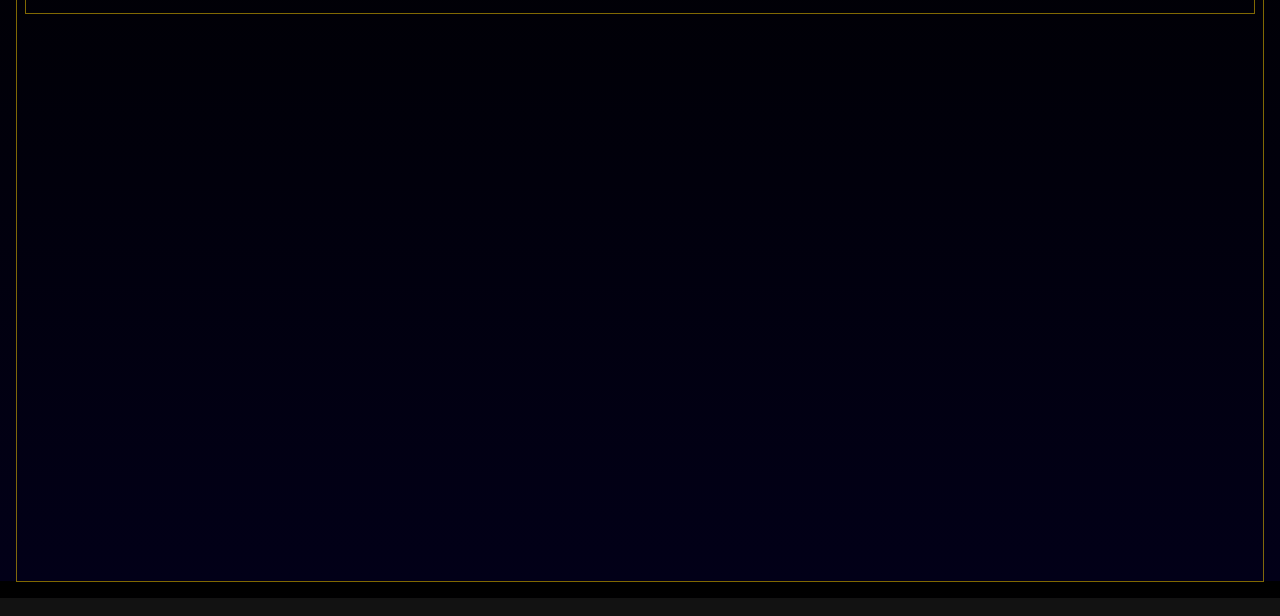
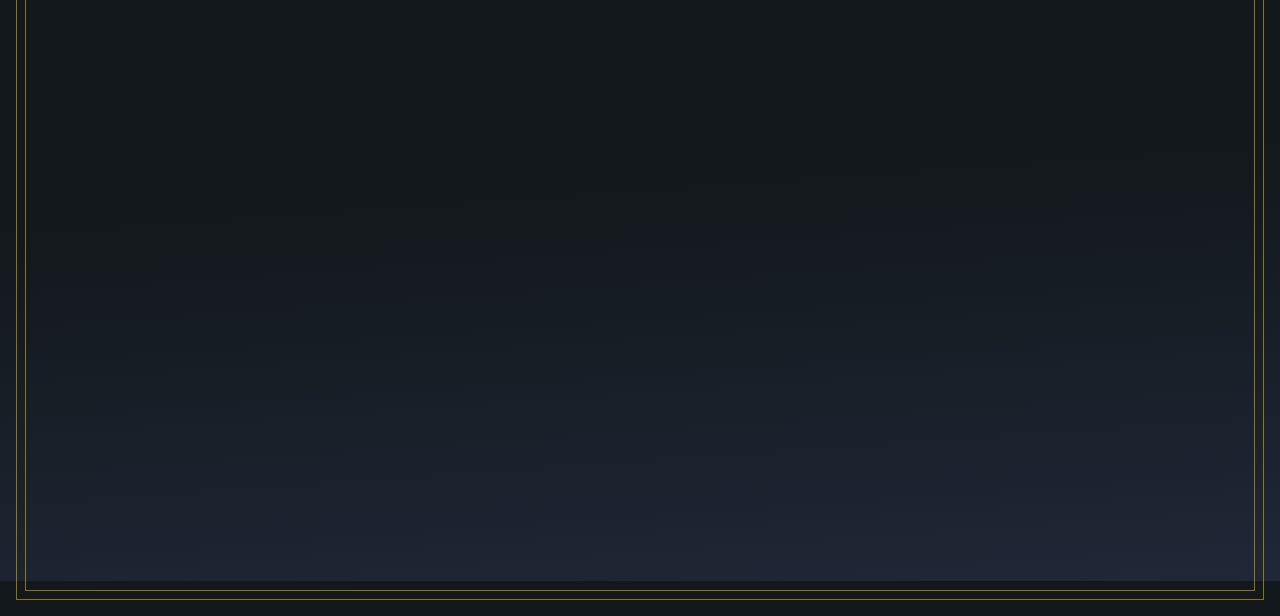
Before and after one commit to Today20092/photography, a plain HTML site: page index.html in a window 1280 px wide. Shown: the part 236-852 px from the top of the page. Drawn offline with Linux system fonts and the light colour scheme.

Commit message:
added exact background from fireship.io

```diff
--- a/css/style.css
+++ b/css/style.css
@@ -22,10 +22,6 @@ video {
 
 html {
   color-scheme: dark;
-  background-image: linear-gradient(to bottom, rgb(0, 0, 0), rgb(2, 0, 24));
-  background-size: 100% 100%;
-  height: 100vh;
-
   margin: 1rem;
 }
 
@@ -35,6 +31,14 @@ body {
   font-size: var(--fs-100);
   font-weight: 300;
   line-height: 1.5;
+  /* From fireship.io */
+  background: linear-gradient(
+    176deg,
+    rgb(18, 24, 27) 50%,
+    rgb(32, 39, 55) 100%
+  );
+  min-height: 100vh;
+  background-attachment: fixed;
 }
 
 nav {
```
